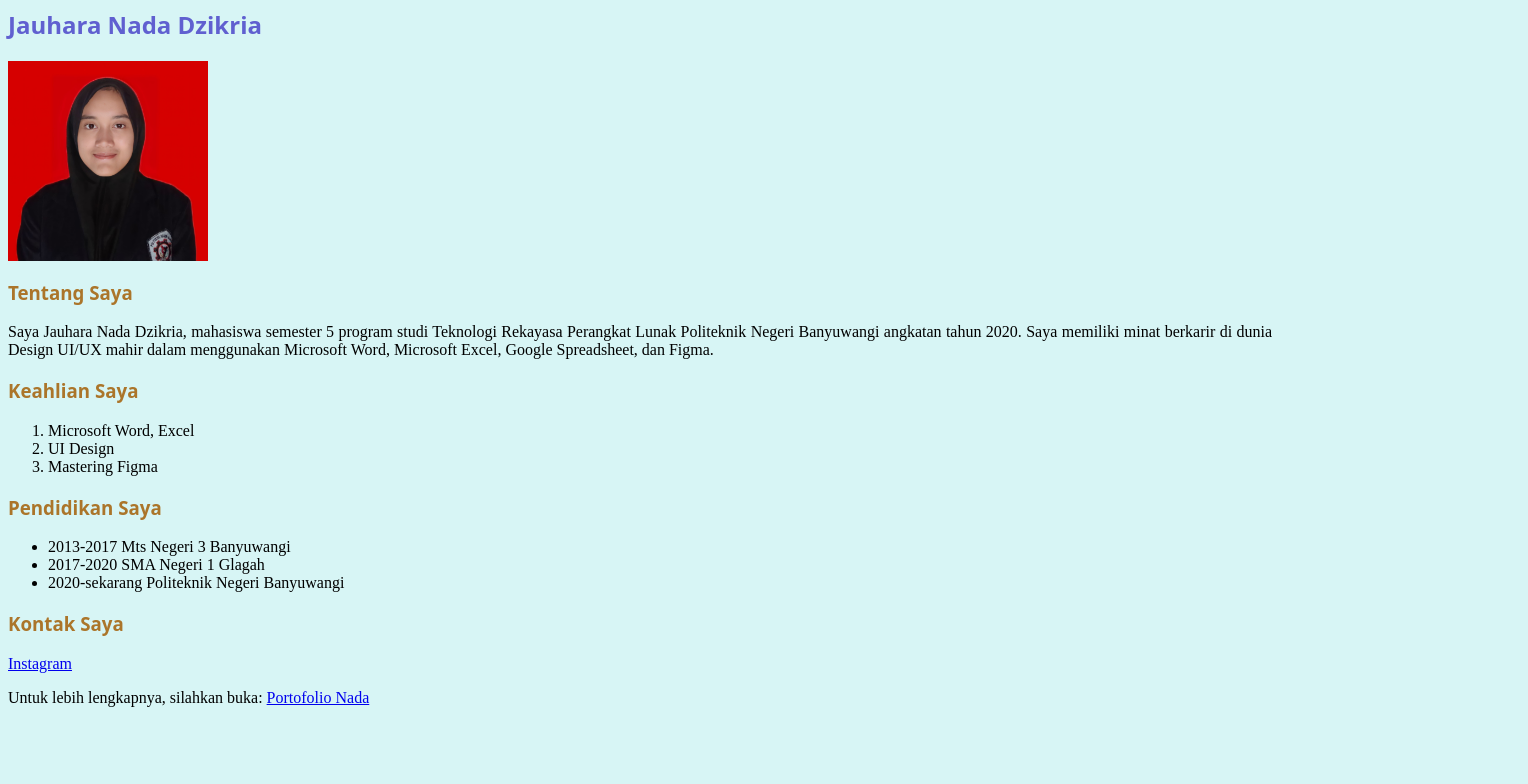
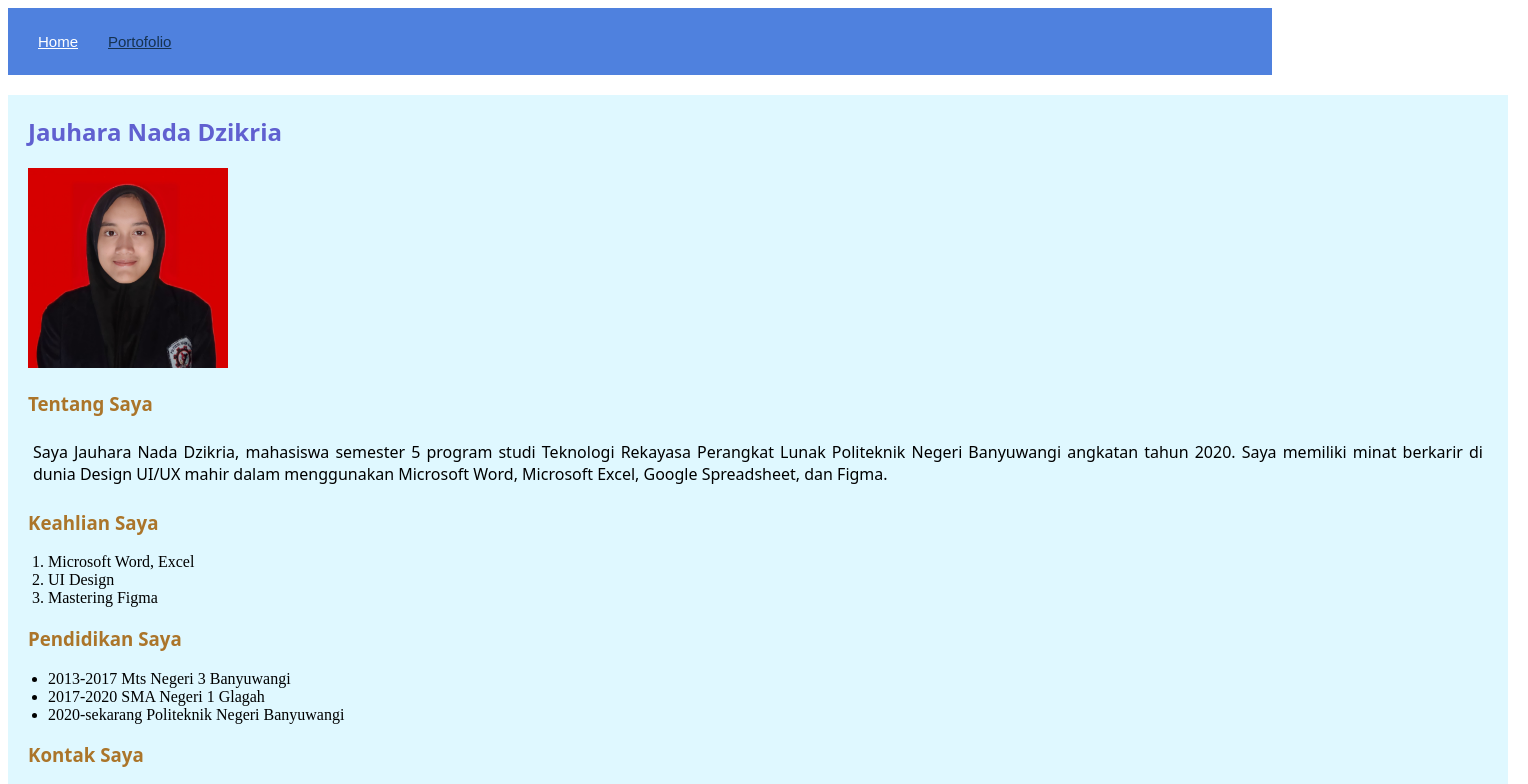
Before and after one commit to jauharandz/jauharandz.github.io, a plain HTML site: page index.html in a window 1280 px wide. Shown: the top 784 px of the page, 1528 px wide, since content can reach past the window. Drawn offline with Linux system fonts and the light colour scheme.

Commit message:
commit kedua

```diff
--- a/biodata.html
+++ b/index.html
@@ -1,10 +1,32 @@
-<html>
+<!DOCTYPE html>
+<html lang="en">
+  <head>
+    <meta charset="UTF-8">
+    <meta http-equiv="X-UA-Compatible" content="IE=edge">
+    <meta name="viewport" content="width=device-width, initial-scale=1.0">
+    <title>Home Nada</title>
+</head>
+
+    <!-- ======= Header ======= -->
+  <header id="header" class="fixed-top d-flex align-items-center">
+    <div class="container d-flex align-items-center">
+      <nav id="navbar" class="navbar">
+        <ul>
+          <li><a href="index.html" class="active">Home</a></li>
+          <li><a href="portofolio.html">Portofolio</a></li>
+        </ul>
+        <i class="bi bi-list mobile-nav-toggle"></i>
+      </nav><!-- .navbar -->
+    </div>
+  </header><!-- End Header -->
+
     <body>
-        <div>
+        <div class="box1">
         <h2>Jauhara Nada Dzikria</h2>
-    </div>
+
         <img src="nada.jpg" width="200" height="200">
         <h3>Tentang Saya</h3>
+
         <p align="justify">Saya Jauhara Nada Dzikria, mahasiswa semester 5 program studi Teknologi Rekayasa Perangkat Lunak Politeknik Negeri Banyuwangi angkatan tahun 2020. Saya memiliki minat berkarir di dunia Design UI/UX mahir dalam menggunakan Microsoft Word, Microsoft Excel, Google Spreadsheet, dan Figma.</p>
         <h3>Keahlian Saya</h3>
         <ol>
@@ -24,7 +46,10 @@
         <p>Untuk lebih lengkapnya, silahkan buka:
             <a href="portofolio.html">Portofolio Nada</a>
         </p>
-        <body bgcolor="#d7f5f5"></body>
+
+        <body bgcolor="#ffffff"></body>
         <link rel="stylesheet" type="text/css" href="style.css">
+
+      </div>
     </body>
 </html>
--- a/style.css
+++ b/style.css
@@ -6,14 +6,87 @@ h1 {
 h2 {
     font-family: sans;
     color: rgb(96, 96, 208);
+    padding-top: 20px;
+    margin-left: 20px;
 }
 
 h3 {
     font-family: sans;
     color: rgb(171, 117, 42);
+    position: relative;
+    left: 20px;
+}
+
+p {
+  font-family: sans;
+  margin: 25px;
+}
+
+img {
+  margin-left: 20px;
 }
 
 table {
     font-family: sans;
     color: rgb(111, 70, 151);
 }
+
+/*--------------------------------------------------------------
+# Header
+--------------------------------------------------------------*/
+#header {
+    background: rgb(79, 129, 222);
+    transition: all 0.5s;
+    padding: 15px 0;
+  }
+
+  /*--------------------------------------------------------------
+# Navigation Menu
+--------------------------------------------------------------*/
+.navbar {
+    padding: 0;
+  }
+  .navbar ul {
+    margin: 0;
+    padding: 0;
+    display: flex;
+    list-style: none;
+    align-items: center;
+  }
+  .navbar li {
+    position: relative;
+  }
+  .navbar a, .navbar a:focus {
+    display: flex;
+    align-items: center;
+    justify-content: space-between;
+    padding: 10px 0 10px 30px;
+    font-family: sans-serif;
+    font-size: 15px;
+    font-weight: 500;
+    color: #163250;
+    white-space: nowrap;
+    transition: 0.3s;
+  }
+  .navbar a i, .navbar a:focus i {
+    font-size: 12px;
+    line-height: 0;
+    margin-left: 5px;
+  }
+  .navbar a:hover, .navbar .active, .navbar .active:focus, .navbar li:hover > a {
+    color: #ffffff;
+  }
+
+.box1{
+  width:1500px;
+  height:1000px;
+  background:rgb(223, 248, 255);
+}
+
+.right {
+  position: absolute;
+  left: 0px;
+  width: 1000px;
+  border: 3px solid #73AD21;
+  padding: 10px;
+}
```
Also changed, not shown: portofolio.html (+16 -2 lines).
